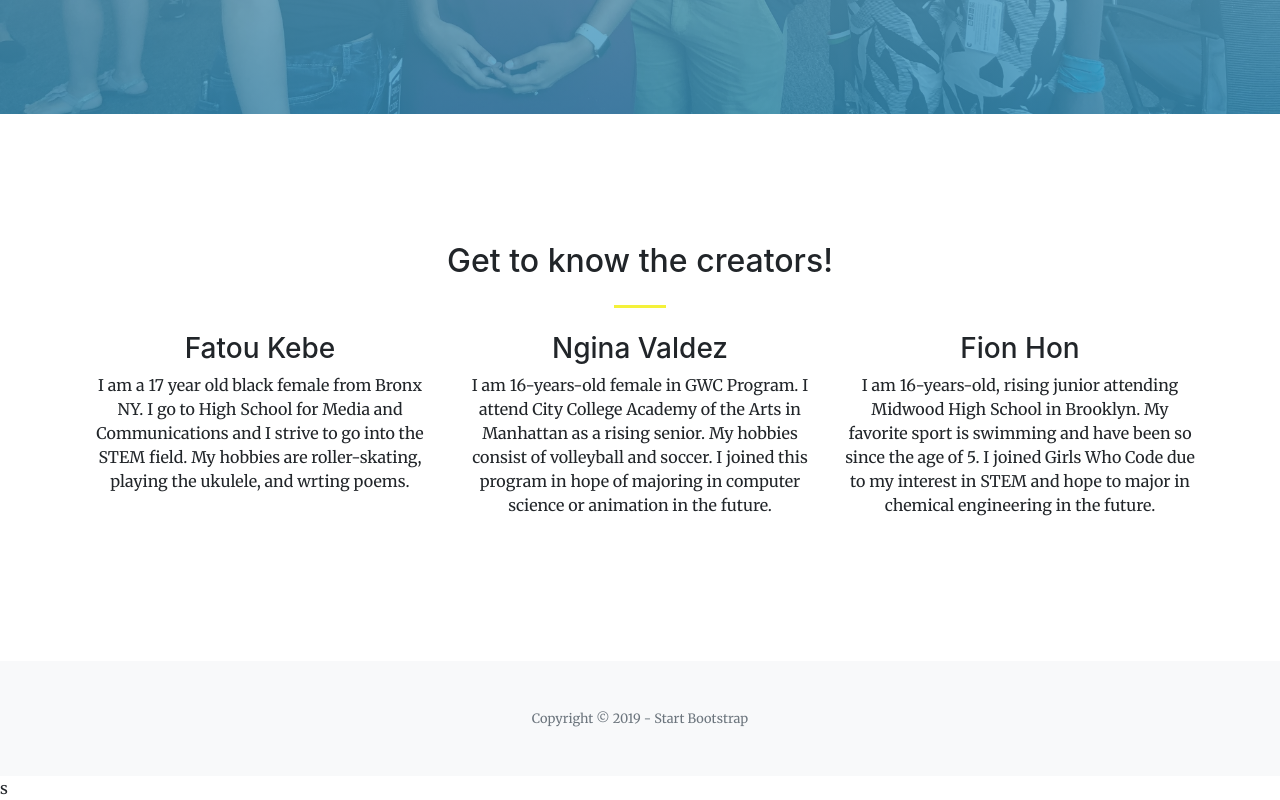
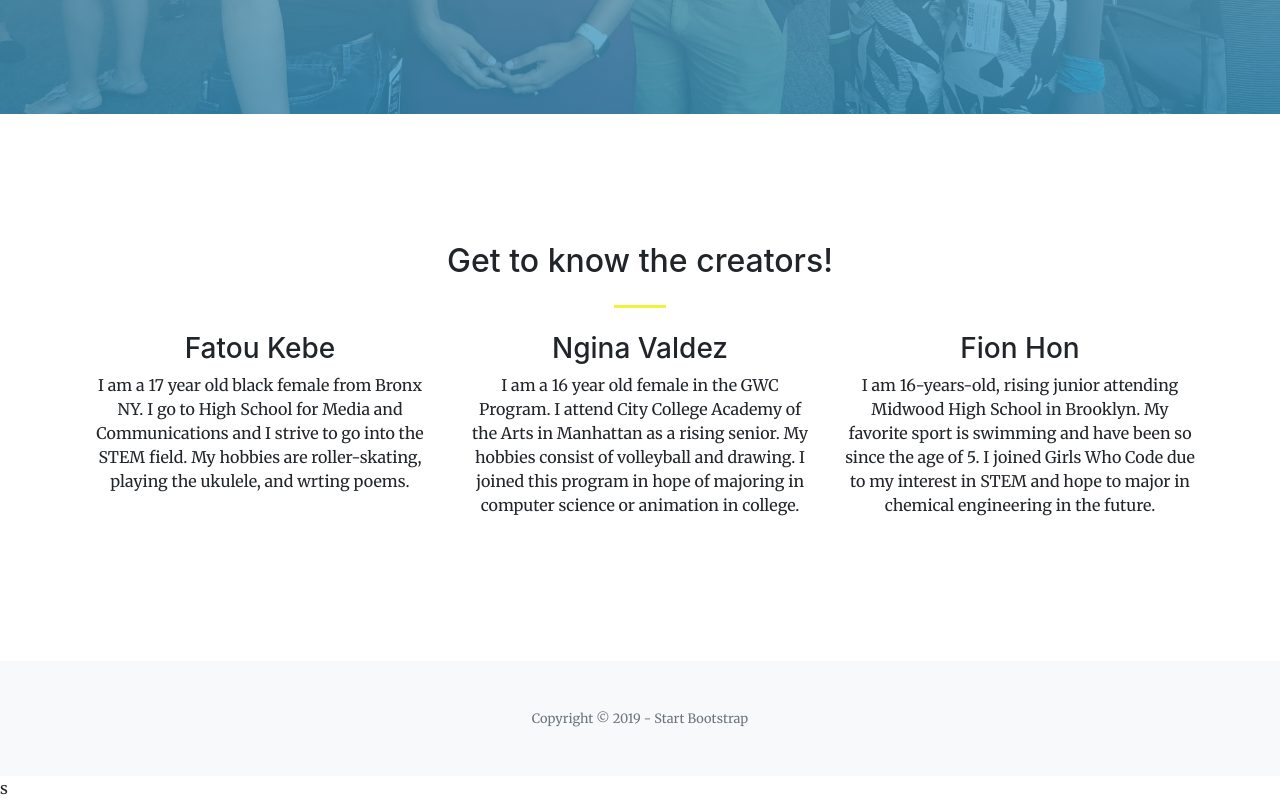
Before and after one commit to fionhon1273/finalproject, a website with bundled scripts: page index.html in a window 1280 px wide. Shown: the part 1337-2137 px from the top of the page. Built offline with nearby package versions, Linux system fonts and the light colour scheme; a web font is replaced by a local one.

Commit message:
colors fym

```diff
--- a/index.html
+++ b/index.html
@@ -110,8 +110,8 @@
                     <div>
                         <h3>Ngina Valdez</h3>
                     </div>
-                    <p> I am 16-years-old female in GWC Program. I attend City College Academy of the Arts in Manhattan as a rising senior. My hobbies consist of volleyball and soccer. I joined this program in hope of majoring in computer science or animation
-                        in the future.</p>
+                    <p> I am a 16 year old female in the GWC Program. I attend City College Academy of the Arts in Manhattan as a rising senior. My hobbies consist of volleyball and drawing. I joined this program in hope of majoring in computer science or animation
+                        in college.</p>
                 </div>
                 <div class="col-lg-4 ml-auto text-center mb-5 mb-lg-0">
                     <div>
```
Also changed, not shown: mvp/quiz.css (+2 -25 lines), img/blah3.jpg, mvp/blah3.jpg (added).
